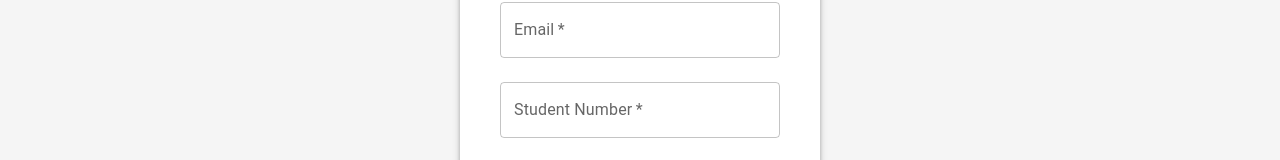
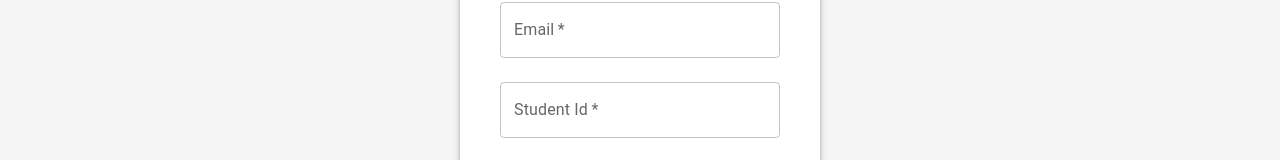
Before and after one commit to GaioAugusto/brasa-website, a React (Create React App) app: page /register in a window 1280 px wide. Shown: the part 470-630 px from the top of the page. Built offline with nearby package versions, Linux system fonts and the light colour scheme.

Commit message:
Revert "Modified Student ID to Student Number"
This reverts commit dd4030b7ab1624859679d1f968006fe833aae7c5.

```diff
--- a/src/pages/RegisterPage/components/RegisterForm/view.tsx
+++ b/src/pages/RegisterPage/components/RegisterForm/view.tsx
@@ -45,7 +45,7 @@ export const RegisterFormView: ComponentType = (props) => {
         margin="normal"
       />
       <TextField
-        label="Student Number"
+        label="Student Id"
         type="text"
         name="studentId"
         fullWidth
```
